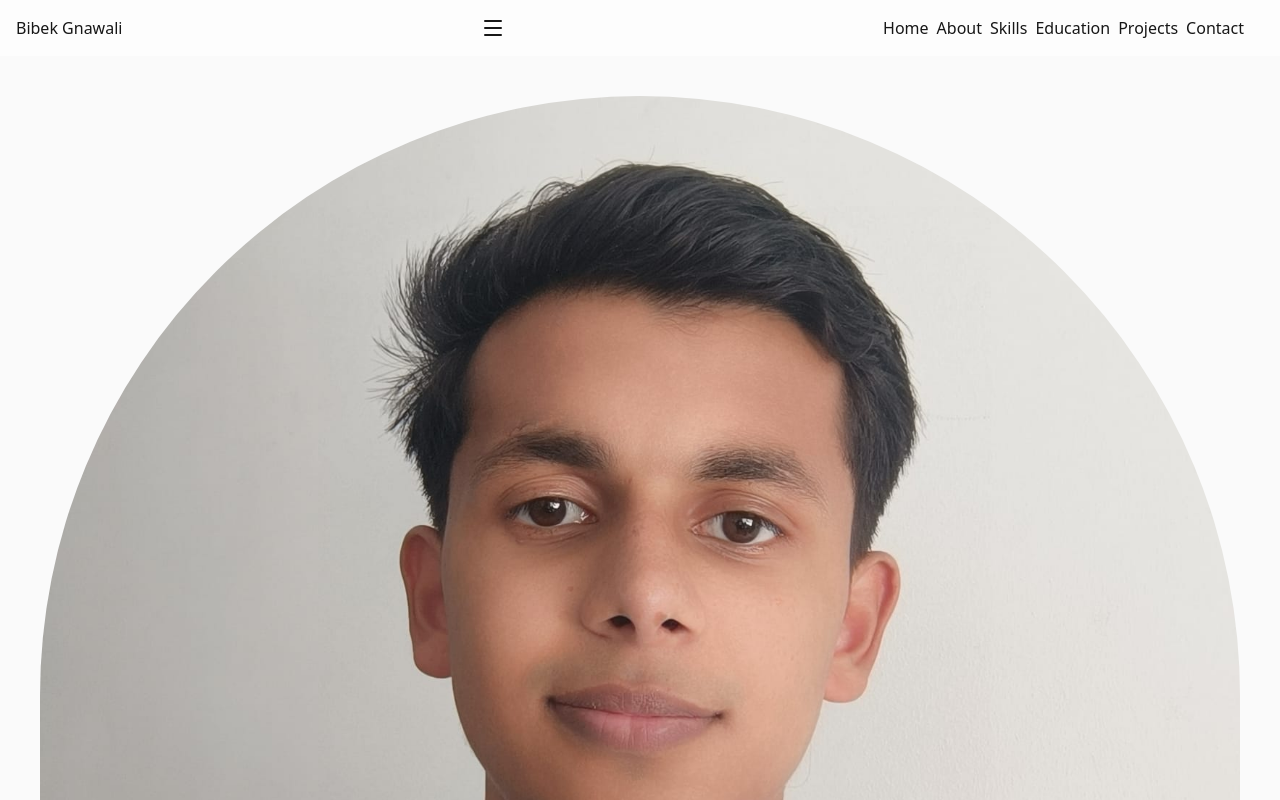
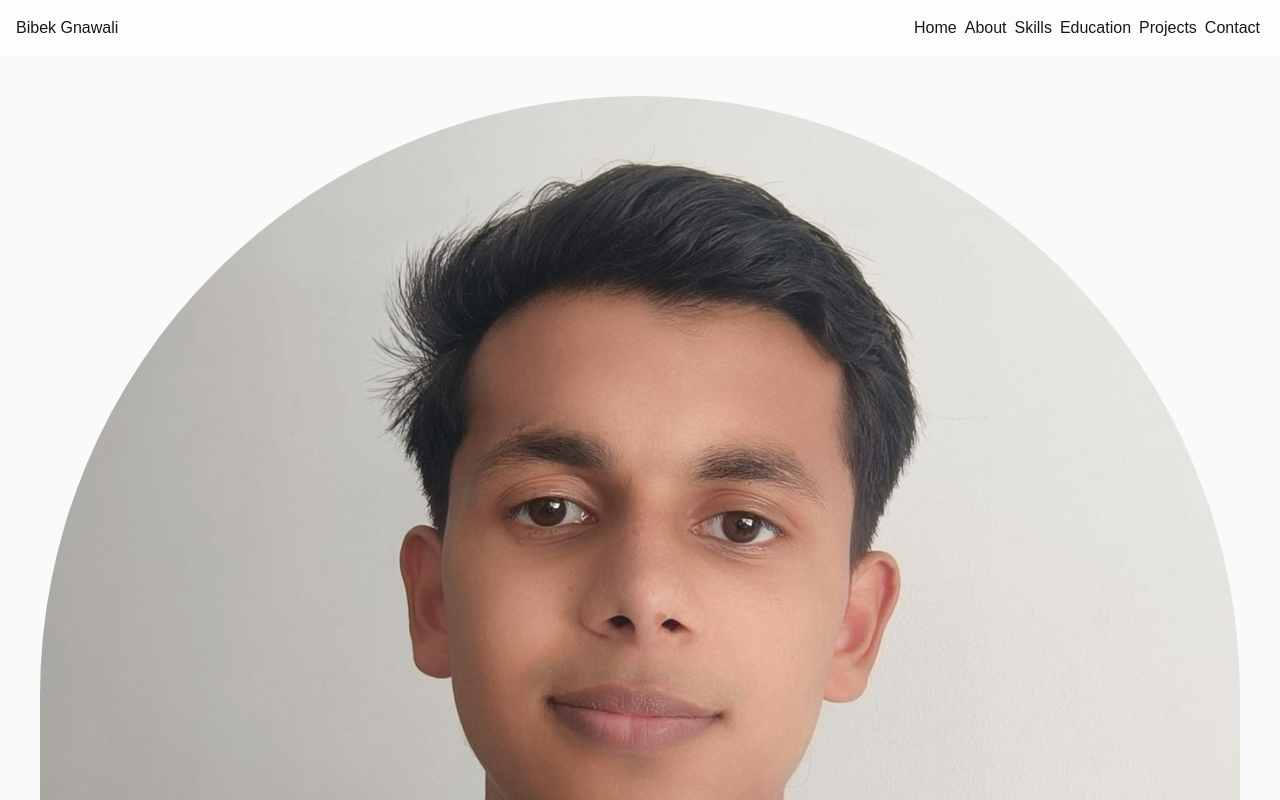
Before and after one commit to Bibek2442B/Portfolio, a Next.js app: page / in a window 1280 px wide. Shown: the top 800 px of the page. Built offline with nearby package versions, Linux system fonts and the light colour scheme.

Commit message:
Header Structure before theme change

```diff
--- a/app/globals.css
+++ b/app/globals.css
@@ -1,8 +1,8 @@
 @import "tailwindcss";
 
 :root {
-  --background: #fdfdfd;
-  --foreground: #171717;
+  --background: #0a192f;
+  --foreground: #ededed;
 }
 
 @theme inline {
@@ -11,10 +11,10 @@
 
 }
 
-@media (prefers-color-scheme: dark) {
+@media (prefers-color-scheme: light) {
   :root {
-    --background: #0a192f;
-    --foreground: #ededed;
+    --background: #fdfdfd;
+    --foreground: #171717;
   }
 }
 
--- a/app/page.tsx
+++ b/app/page.tsx
@@ -1,12 +1,71 @@
+'use client';
 import Image from "next/image";
 import {getAge} from '@/lib/utils';
-import Header from '@/components/Header';
+
+import {Data} from '@/types';
+import data from '@/public/data/data.json';
+import Link from "next/link";
+import {Menu, X} from "lucide-react";
+import {useState} from "react";
+
 export default function Home() {
-  const age:number = getAge("2002-10-27")
-  const reside:number = getAge("2019-10-22")
+  const details: Data = data;
+  const age:number = getAge(details.dob);
+  const reside:number = getAge(details.residentSince);
+  const [menuOpen, setMenuOpen] = useState(false);
   return (
+    <>
+      <nav className={"w-full flex items-center justify-between p-4"}>
+        <Link
+          key={details.name}
+          href={"#"}
+        >
+          {details.name}
+        </Link>
+        <div className={"hidden md:flex"}>
+          {details.sections.map((section:string) =>
+            <Link
+              className={"mx-1"}
+              key={section} href={"#"}>
+              {section}
+            </Link>)
+          }
+        </div>
+        <button
+          className={"md:hidden"}
+          onClick={() => setMenuOpen(!menuOpen)}
+        >
+          <Menu/>
+        </button>
+      </nav>
+
+      {menuOpen && (
+        <>
+          <div
+            className={"fixed inset-0 bg-black/60"}
+            onClick={() => setMenuOpen(!menuOpen)}
+            aria-hidden={true}
+          />
+          <aside
+            className={"flex flex-col fixed top-0 right-0 h-full bg-background w-50 max-w-[85vw] p-4"}
+          >
+            <button
+              onClick={() => setMenuOpen(!menuOpen)}
+              className={"self-end"}
+            >
+              <X />
+            </button>
+            {details.sections.map((section:string) =>
+              <Link
+                className={"mx-1"}
+                key={section} href={"#"}>
+                {section}
+              </Link>)
+            }
+          </aside>
+        </>
+      )}
       <div className="flex flex-col flex-1 items-center justify-between bg-zinc-50 font-sans">
-      <Header/>
         <main className="flex flex-1 w-full p-10 flex-col items-start justify-start">
           <div className="flex">
             <Image
@@ -26,5 +85,7 @@ export default function Home() {
 
         </footer>
       </div>
+    </>
+
   );
 }
--- a/components/Header.tsx
+++ /dev/null
@@ -1,42 +0,0 @@
-'use client';
-import {Data} from '@/types';
-import data from '@/public/data/data.json';
-import {useState} from "react";
-import {Menu, X} from "lucide-react";
-
-interface HeaderSectionProps{
-  item: string;
-}
-function HeaderSection({item}: HeaderSectionProps){
-  return(
-    <a className="mx-1" href="#" rel="noopener noreferrer">
-      {item}
-    </a>
-  )
-}
-export default function Header(){
-  const details:Data = data;
-  const [isOpen, setIsOpen] = useState(false);
-  return(
-    <header className="flex justify-between w-full p-4 bg-background">
-      <a href="#" rel="noopener noreferrer">
-        {details.name}
-      </a>
-      <button
-        onClick={()=>setIsOpen(!isOpen)}
-      >
-        {isOpen? <X />: <Menu />}
-      </button>
-      {isOpen && (
-        <div className="fixed  top-30 right-0">
-          Hello there
-        </div>
-      )}
-      <div className="hidden md:flex mx-4">
-        {details.sections.map((section:string) =>
-          <HeaderSection key={section} item={section}/>
-        )}
-      </div>
-    </header>
-  );
-}
--- a/public/data/data.json
+++ b/public/data/data.json
@@ -1,4 +1,6 @@
 {
  "name": "Bibek Gnawali",
+ "dob": "2002-10-27",
+ "residentSince": "2019-10-22",
  "sections": ["Home", "About", "Skills", "Education", "Projects", "Contact"]
 }
--- a/types/index.ts
+++ b/types/index.ts
@@ -1,4 +1,6 @@
 export interface Data{
   name: string;
+  dob: string;
+  residentSince: string;
   sections: string[];
 }
```
Lines whose indentation alone changed are shown as unchanged.
